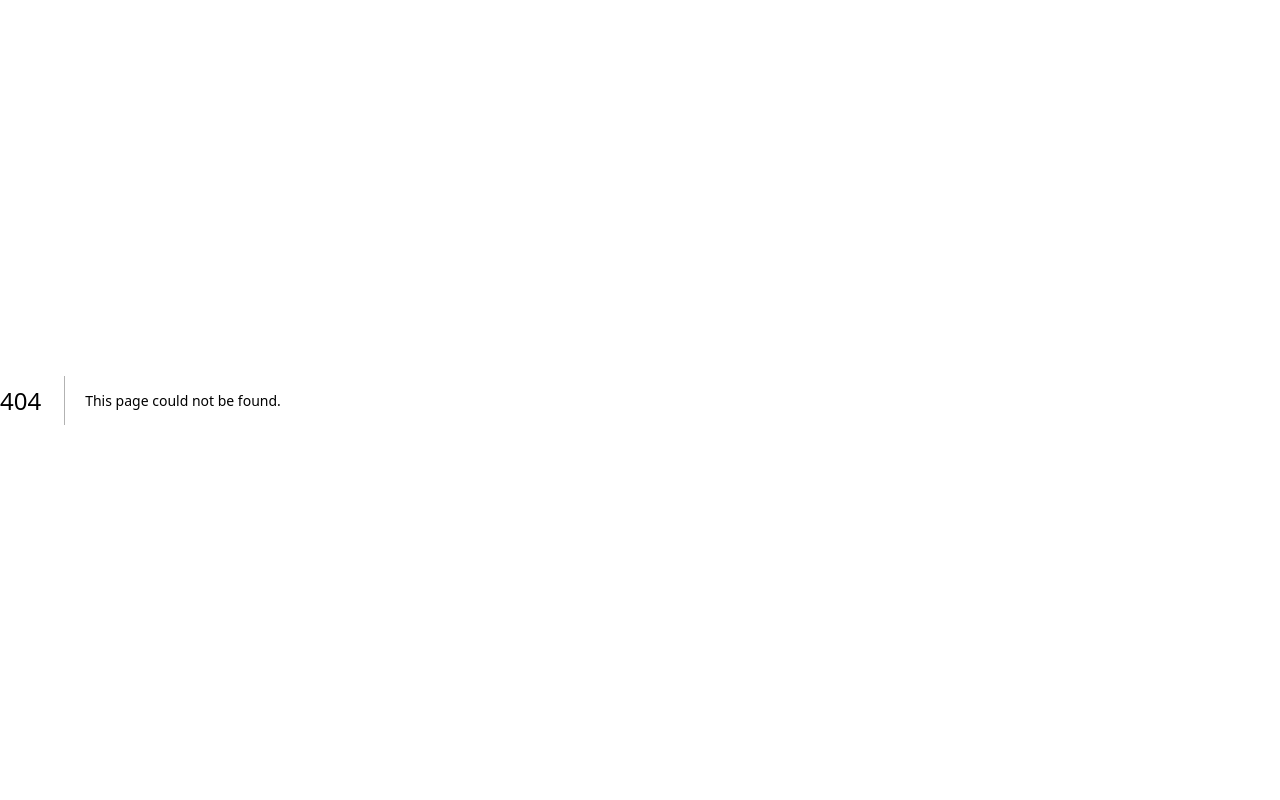
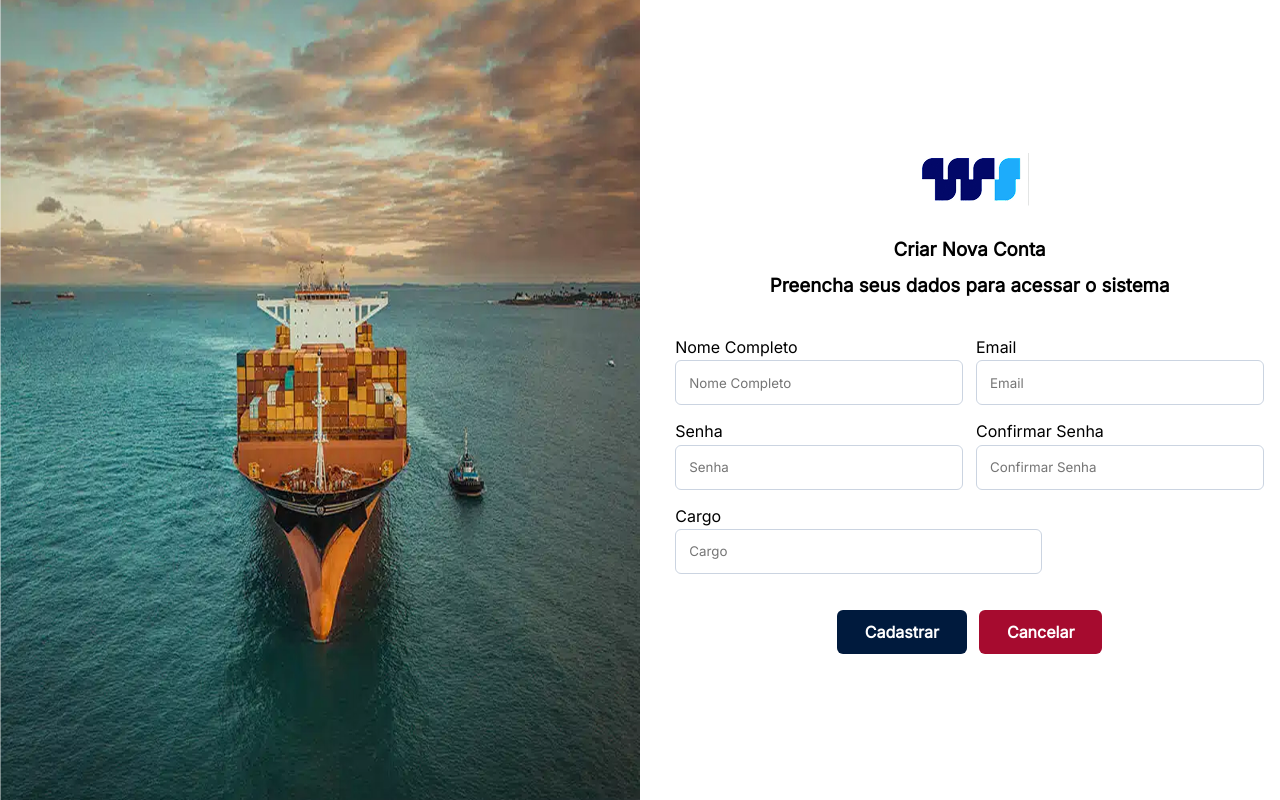
Before and after one commit to CarolineCDFreitas/projeto-sistema-reembolso-front, a Next.js app: page /login/criar-conta in a window 1280 px wide. Before the commit this address had no page. Built offline with nearby package versions, Linux system fonts and the light colour scheme.

Commit message:
feat: página de criar conta

```diff
--- /dev/null
+++ b/src/app/login/criar-conta/page.js
@@ -0,0 +1,9 @@
+"use client"
+
+import CreateAccountForm from "@/components/CreateAccountForm/CreateAccountForm";
+
+function CreateAccount() {
+  return <CreateAccountForm/>;
+}
+
+export default CreateAccount;
--- a/src/app/login/style.js
+++ b/src/app/login/style.js
@@ -1,22 +1,29 @@
+"use client";
+
 import styled from "@emotion/styled";
 import Image from "next/image";
 
 export const Container = styled.main`
   display: flex;
   justify-content: space-between;
+  /* justify-content: flex-start; */
   /* border: 2px solid magenta; */
+  flex: 1;
 
   @media (max-width: 481px) {
     flex-direction: column;
     align-items: center;
-    flex: 1;
-    min-height: 100svh;
+    padding: 0.5rem;
   }
   @media (max-width: 1024px) {
     flex-direction: column;
+    align-items: center;
+    /* justify-content: flex-start; */
     gap: 3rem;
+    min-height: 100vh;
   }
 `;
+
 export const ImageStyle = styled(Image)`
   width: 55%;
   height: 100vh;
@@ -32,4 +39,8 @@ export const ImageStyle = styled(Image)`
     clip-path: inset(17% 0 0 0);
     transform: translateY(-17%);
   }
+
+  @media (min-width: 1025px) and (max-width: 1461px) {
+    width: 50%;
+  }
 `;
--- /dev/null
+++ b/src/components/CreateAccountForm/CreateAccountForm.jsx
@@ -0,0 +1,113 @@
+"use client";
+import Button from "../Button/Button";
+import {
+  FieldsetContainer,
+  FieldsetContent,
+  Container,
+  Heading,
+  FormField,
+  Fieldset,
+  Logo,
+} from "./CreateAccountFormStyled";
+import { ButtonField, InputArea } from "../LoginForm/LoginFormStyled";
+import logo from "../../assets/logo.png";
+import { useRouter } from "next/navigation";
+
+function CreateAccountForm() {
+  const router = useRouter();
+  return (
+    <Container>
+      <Heading>
+        <Logo src={logo} alt="logo com as iniciais da empresa Wilson Sons" />
+        <h1>Criar Nova Conta</h1>
+        <h3>Preencha seus dados para acessar o sistema</h3>
+      </Heading>
+      <FormField action="" id="criarConta">
+        <Fieldset>
+          <legend>Cadastro de Conta</legend>
+          <FieldsetContainer>
+            <legend>Dados Pessoais</legend>
+            <FieldsetContent>
+              <label htmlFor="nomeCompletoCadastro">Nome Completo</label>
+              <InputArea
+                width="large"
+                type="text"
+                name="nomeCompletoCadastro"
+                id="nomeCompletoCadastro"
+                placeholder="Nome Completo"
+                responsive
+              />
+            </FieldsetContent>
+
+            <FieldsetContent>
+              <label htmlFor="emailCadastro">Email</label>
+              <InputArea
+                width="large"
+                type="email"
+                name="emailCadastro"
+                id="emailCadastro"
+                placeholder="Email"
+                responsive
+              />
+            </FieldsetContent>
+          </FieldsetContainer>
+
+          <FieldsetContainer>
+            <legend>Credenciais de Acesso</legend>
+            <FieldsetContent>
+              <label htmlFor="senhaCadastro">Senha</label>
+              <InputArea
+                width="large"
+                type="password"
+                name="senhaCadastro"
+                id="senhaCadastro"
+                placeholder="Senha"
+                responsive
+              />
+            </FieldsetContent>
+            <FieldsetContent>
+              <label htmlFor="confirmarSenha">Confirmar Senha</label>
+              <InputArea
+                width="large"
+                type="password"
+                name="confirmarSenha"
+                id="confirmarSenha"
+                placeholder="Confirmar Senha"
+                responsive
+              />
+            </FieldsetContent>
+          </FieldsetContainer>
+
+          <FieldsetContainer>
+            <legend>Posição na empresa</legend>
+            <FieldsetContent>
+              <label htmlFor="cargo">Cargo</label>
+              <InputArea
+                width="xLarge"
+                type="text"
+                name="cargo"
+                id="cargo"
+                placeholder="Cargo"
+              />
+            </FieldsetContent>
+          </FieldsetContainer>
+
+          {/* <label htmlFor="salario">Salário</label>
+          <InputArea width="xLarge" type="text" name="salario" id="salario" /> */}
+
+          <ButtonField>
+            <Button label="Cadastrar" />
+            <Button
+              label="Cancelar"
+              buttonAction="cancelar"
+              type="button"
+              onClick={() => router.push("/login")}
+            />
+          </ButtonField>
+        </Fieldset>
+      </FormField>
+    </Container>
+  );
+}
+
+export default CreateAccountForm;
--- /dev/null
+++ b/src/components/CreateAccountForm/CreateAccountFormStyled.jsx
@@ -0,0 +1,112 @@
+import styled from "@emotion/styled";
+import Image from "next/image";
+
+export const Container = styled.section`
+  display: flex;
+  flex-direction: column;
+  justify-content: center;
+  align-items: center;
+  gap: 1.2rem;
+  /* border: 2px solid darkmagenta; */
+  width: 45%;
+  padding: 0.5em;
+
+  @media (max-width: 481px) {
+    width: 100%;
+    margin-inline: auto;
+    gap: 0.7rem;
+    padding: 0;
+  }
+
+  @media (min-width: 481px) and (max-width: 1281px) {
+    gap: 0.7rem;
+    width: max-content;
+  }
+`;
+
+export const Heading = styled.section`
+  display: flex;
+  flex-direction: column;
+  align-items: center;
+  /* border: 2px solid darkgreen; */
+  gap: 0.3rem;
+  margin: 0 1rem 0 1rem;
+  margin-block-end: 1.3rem;
+
+  h1 {
+    padding: 0.5rem;
+  }
+
+  @media (max-width: 481px) {
+    margin: 0;
+    margin-block-end: 0;
+    gap: 0;
+
+    h3 {
+      text-align: center;
+      /* border: 2px solid darkolivegreen; */
+    }
+  }
+`;
+
+export const Logo = styled(Image)`
+  margin: clamp(0.9rem, 5vh, 1.2rem);
+  @media (max-width: 1023px) {
+    width: 20%;
+    height: 20%;
+  }
+`;
+
+export const FormField = styled.form`
+  display: flex;
+  flex-direction: column;
+  /* border: 2px solid blue; */
+`;
+
+export const Fieldset = styled.fieldset`
+  display: flex;
+  flex-direction: column;
+  justify-content: center;
+  max-width: 380px;
+  gap: 0.3rem;
+  /* border: 2px solid darkblue; */
+  border: none;
+  padding: 0.5em;
+
+  label {
+    margin-block-end: 0.2rem;
+    text-align: left;
+    /* border: 2px solid hotpink; */
+    width: fit-content;
+  }
+
+  legend {
+    color: transparent;
+    width: 0;
+    height: 0;
+  }
+
+  fieldset:last-of-type {
+    margin-block-end: 1rem;
+  }
+
+  @media (max-width: 481px) {
+    margin-block-start: 1.5rem;
+  }
+`;
+
+export const FieldsetContainer = styled.fieldset`
+  display: flex;
+  gap: 0.8rem;
+  border: none;
+
+  @media (max-width: 481px) {
+    flex-direction: column;
+  }
+`;
+
+export const FieldsetContent = styled.div`
+  display: flex;
+  flex-direction: column;
+  /* border: 2px solid blue; */
+`;
--- a/src/components/LoginForm/LoginFormStyled.jsx
+++ b/src/components/LoginForm/LoginFormStyled.jsx
@@ -39,6 +39,10 @@ export const InputArea = styled.input`
     border: ${({ hasError }) =>
       hasError ? "0.125rem solid #A60B2F" : "0.05rem solid #23282f"};
     border-radius: 0.375rem;
+  }
+
+  @media (max-width: 481px) {
+    width: ${({ responsive }) => (responsive ? widthSize.xLarge : null)};
   }
 `;
 
```
Also changed, not shown: src/components/LoginForm/LoginForm.jsx (+8 -2 lines).
